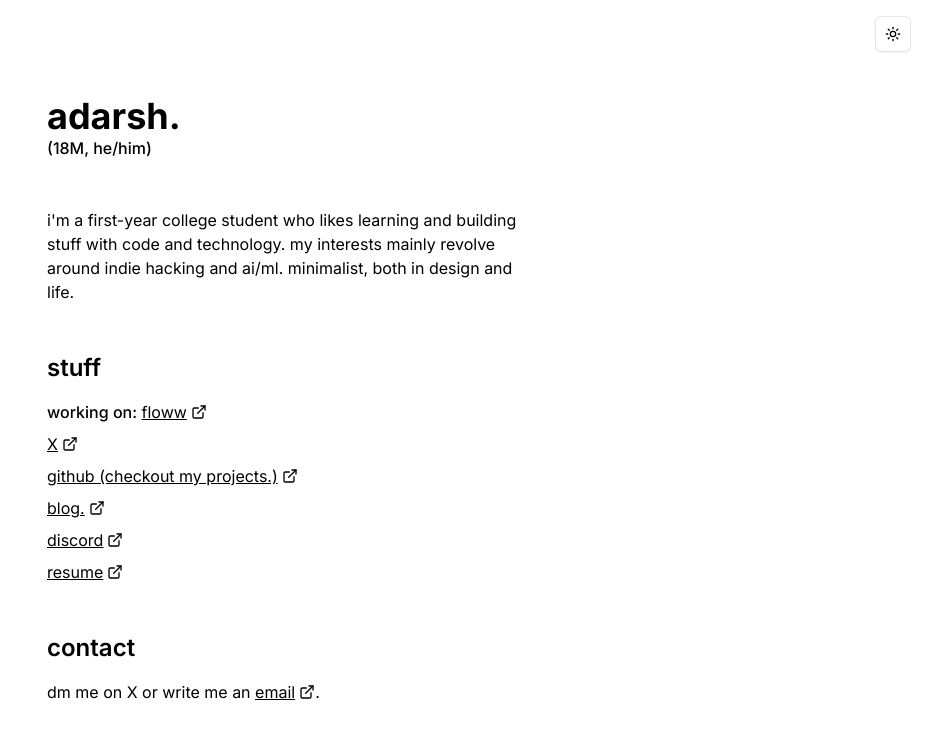
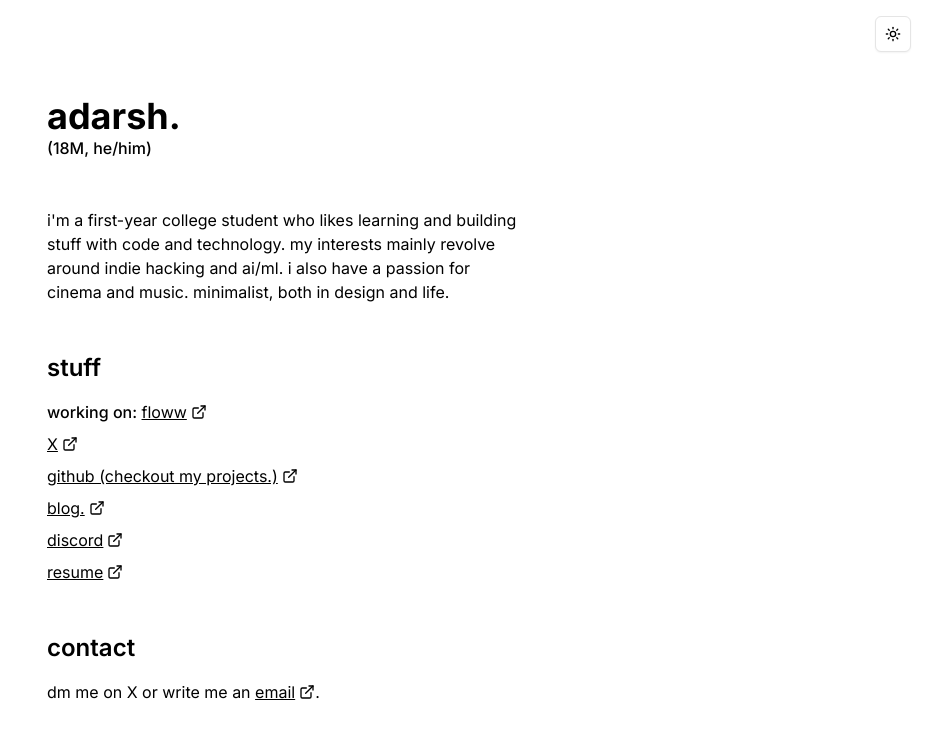
Before and after one commit to axdrsh/www, a Next.js app: page / in a window 1280 px wide. Shown: the top 738 px of the page, without its empty margins (353-1280 px from the left). Built offline with nearby package versions, Linux system fonts and the light colour scheme.

Commit message:
updated about again

```diff
--- a/src/app/page.tsx
+++ b/src/app/page.tsx
@@ -13,7 +13,8 @@ export default function Home() {
           <p>
             i'm a first-year college student who likes learning and building
             stuff with code and technology. my interests mainly revolve around
-            indie hacking and ai/ml. minimalist, both in design and life.
+            indie hacking and ai/ml. i also have a passion for cinema and music.
+            minimalist, both in design and life.
           </p>
         </div>
       </section>
```
